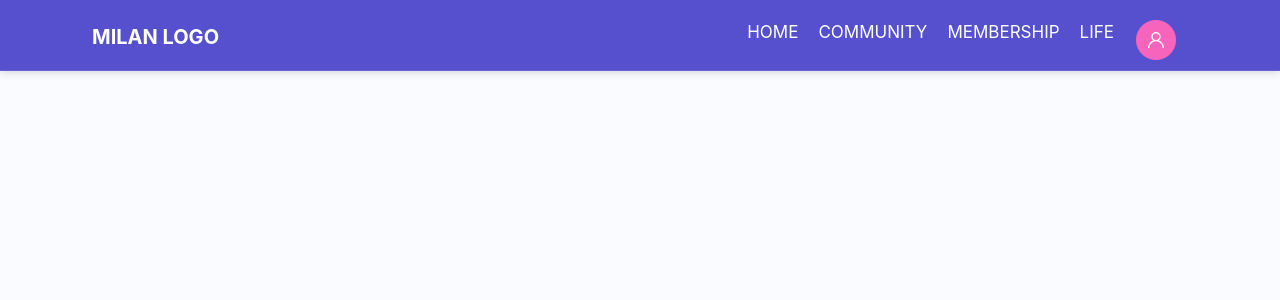
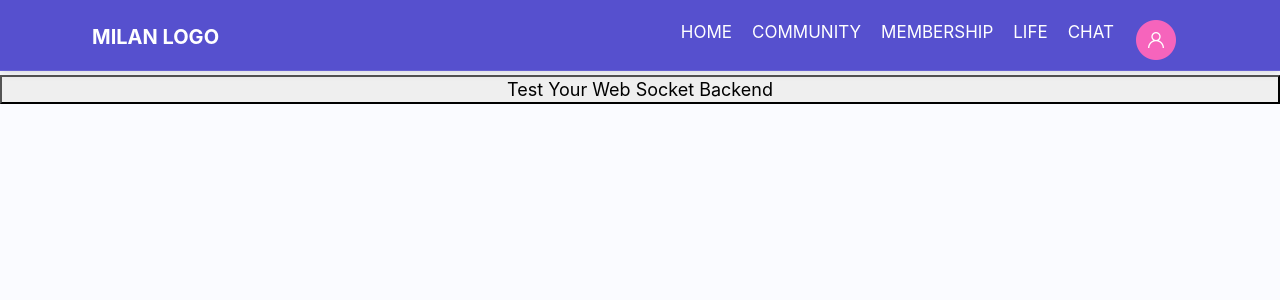
Before and after one commit to puneet0408/milanFrontEnd, a React (Create React App) app: page /chat in a window 1280 px wide. Shown: the top 300 px of the page. Built offline with nearby package versions, Linux system fonts and the light colour scheme; no server answers.

Commit message:
set up Web Socket Cient

```diff
--- a/package.json
+++ b/package.json
@@ -10,6 +10,7 @@
     "react-dom": "^18.2.0",
     "react-router-dom": "^6.4.3",
     "react-scripts": "5.0.1",
+    "socket.io-client": "^4.5.3",
     "web-vitals": "^2.1.4"
   },
   "scripts": {
--- a/src/App.js
+++ b/src/App.js
@@ -9,6 +9,7 @@ import Life from './components/pages/life/Life';
 import Shop from './components/pages/shop/Shop';
 import Profile from './components/pages/profile/Profile';
 import Singup from './components/pages/singup/Singup';
+import Chat  from './components/Chat/Chat';
 function App() {
   return (
     <BrowserRouter>
@@ -20,6 +21,7 @@ function App() {
       <Route path='/shop' element={<Shop/>}/>
       <Route path='/profile' element={<Profile/>}/>
       <Route path='/singup' element={<Singup/>}/>
+      <Route path='/chat' element={<Chat/>}></Route>
     </Routes>
     </BrowserRouter>
   );
--- /dev/null
+++ b/src/components/Chat/Chat.css
@@ -0,0 +1,4 @@
+.chat-container
+{
+    padding-top: 50px;
+}
--- /dev/null
+++ b/src/components/Chat/Chat.js
@@ -0,0 +1,35 @@
+import { React,useState,useEffect,useCallback } from "react"
+import {Link} from 'react-router-dom'
+import {io} from 'socket.io-client'
+import './Chat.css'
+let Chat = () =>
+{
+    const [socket,setSocket] = useState(null);
+
+    useEffect(() =>
+    {
+        const newsocket = io("127.0.0.1:4000");
+        setSocket(newsocket);
+        return () =>
+        {
+            newsocket.close();
+        }
+    },[setSocket]);
+    const testing = ()=>
+    {
+        socket.emit('join_all_rooms','637b47dc51126d4f5d350d78');
+    }
+    return (<div>
+        { socket ? (
+        <div className="chat-container">
+          {socket.id} connected
+          <button onClick={testing} >
+            Test Your Web Socket Backend
+          </button>
+        </div>
+      ) : (
+        <div>Not Connected</div>
+      )}
+    </div>);
+}
+export default Chat;
--- a/src/components/nav/Nav.js
+++ b/src/components/nav/Nav.js
@@ -15,6 +15,7 @@ const Nav = () =>
                         <li><Link to="/community">COMMUNITY</Link></li>
                         <li><Link to="/membership">MEMBERSHIP</Link></li>
                         <li><Link to="/life">LIFE</Link></li>
+                        <li><Link to="/chat">CHAT</Link></li>
                         <li><Link to="/profile" style={{padding:"3px 2px"}}><img src={logo} /></Link></li>
                     </ul>
             </div>
```
Also changed, not shown: 1 other file (tests, documents, lock files or other folders).
